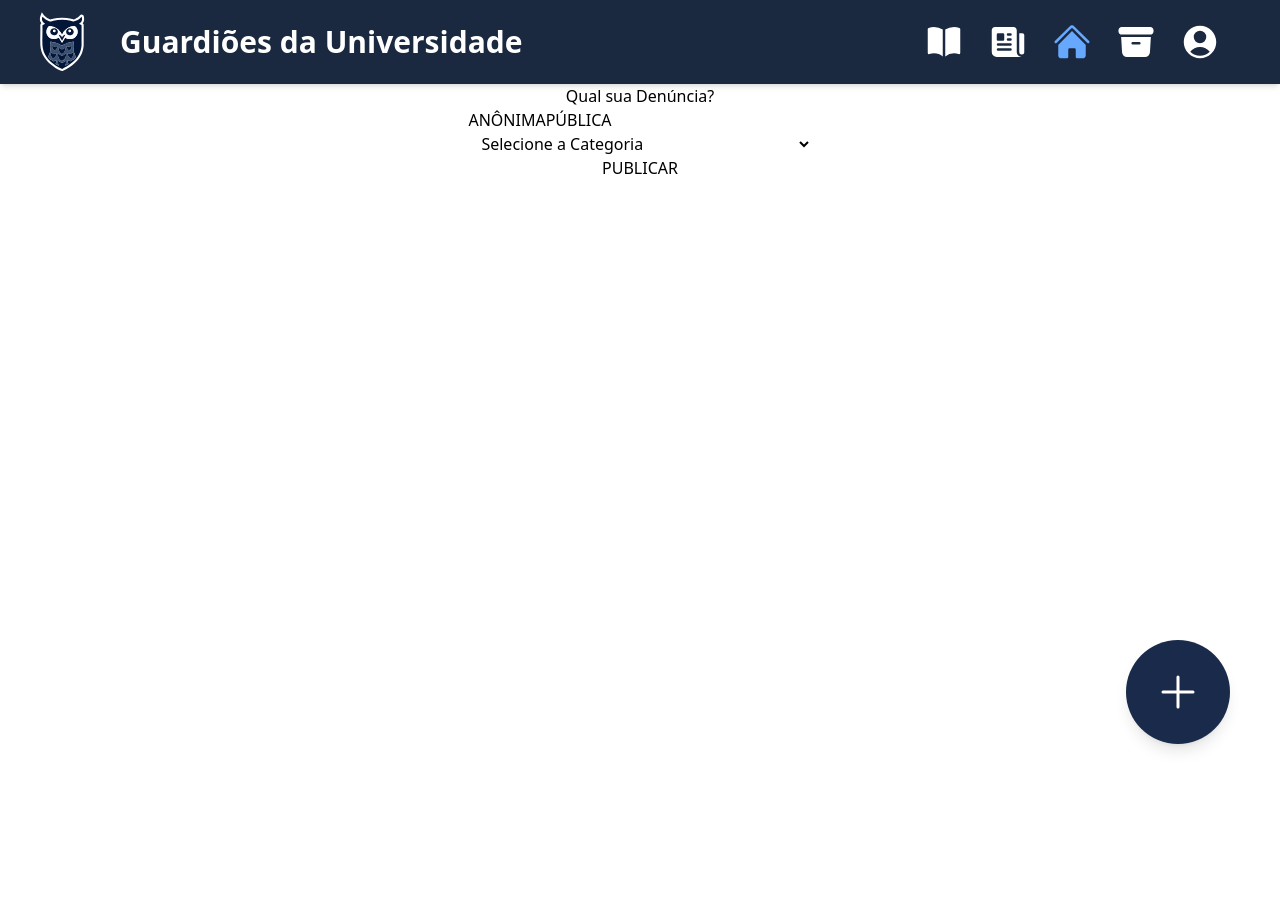
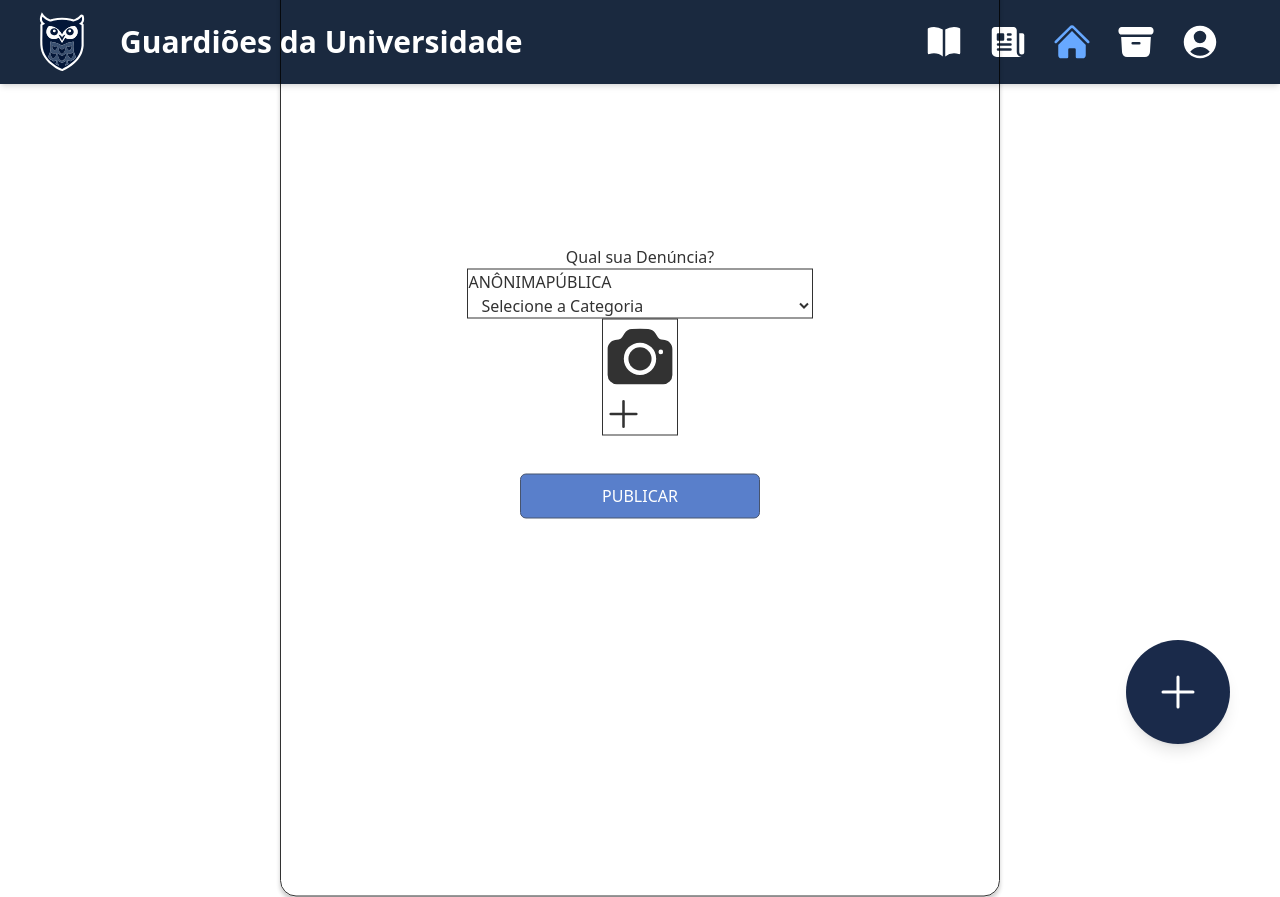
Before and after one commit to fga-eps-mds/2025.2-Valhalla, a Next.js app in the folder Front/: page /paginaDenuncia in a window 1280 px wide. Before the commit the page ends 800 px from the top, so only its background shows below. Built offline with nearby package versions, Linux system fonts and the light colour scheme.

Commit message:
feat: Cria estrutura html do modal de denuncia
Co-authored-by: juliagabriellafs <juliagabriellafs@users.noreply.github.com>

```diff
--- a/Front/src/app/components/modalDenuncia/modalDenuncia.tsx
+++ b/Front/src/app/components/modalDenuncia/modalDenuncia.tsx
@@ -15,9 +15,9 @@ export default function ModalDenuncia ({isOpen}:DenunciaModalProps) {
     if (!isOpen) return null;
         return (
             <>
-            <div className='flex flex-col items-center justify-center'>
+            <div className='flex flex-col items-center justify-center border w-[720px] h-[993px] rounded-[1rem] opacity-80 shadow-[0_0.25rem_0.25rem_0_rgba(0,0,0,0.25)] absolute top-1/2 left-1/2 -translate-x-1/2 -translate-y-1/2'>
               <h1 className='text-black'>Qual sua Denúncia?</h1>
-              <div>
+              <div className='border'>
                 <button>ANÔNIMA</button>
                 <button>PÚBLICA</button>
               <select className='w-full outline-none px-[9px] '>
@@ -26,8 +26,15 @@ export default function ModalDenuncia ({isOpen}:DenunciaModalProps) {
                         <option value="">Aluno</option>
                     </select>
               </div>
-
-              <button>PUBLICAR</button>
+              <div className='border'>
+                <CameraIcon className='size-[74px]'/>
+                <PlusIcon className='size-[41px]'/>
+              </div>
+              <button
+                type="submit"
+                className="flex items-center justify-center border border-[#1A2A4A] rounded-md py-[11px] my-[38px] gap-[5px] bg-[#3060BF] w-[240px] h-[45px] text-white rounded hover:bg-[#67A8FF] transition">
+                PUBLICAR
+            </button>
             </div>
             </>
         )
```
